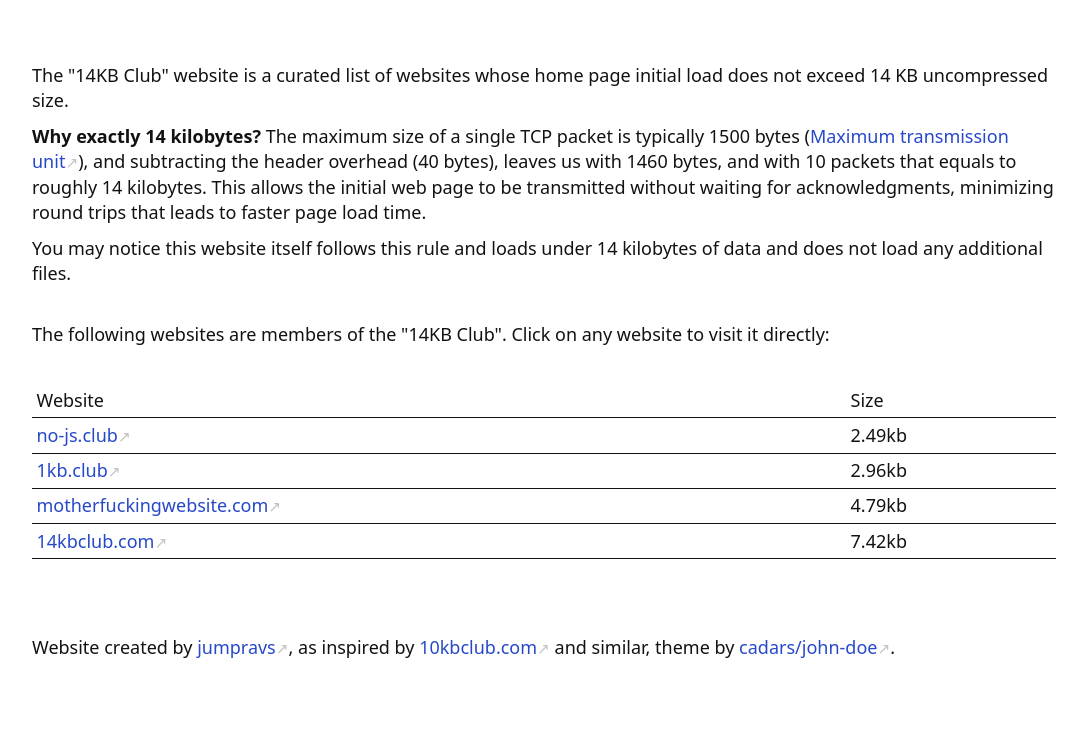
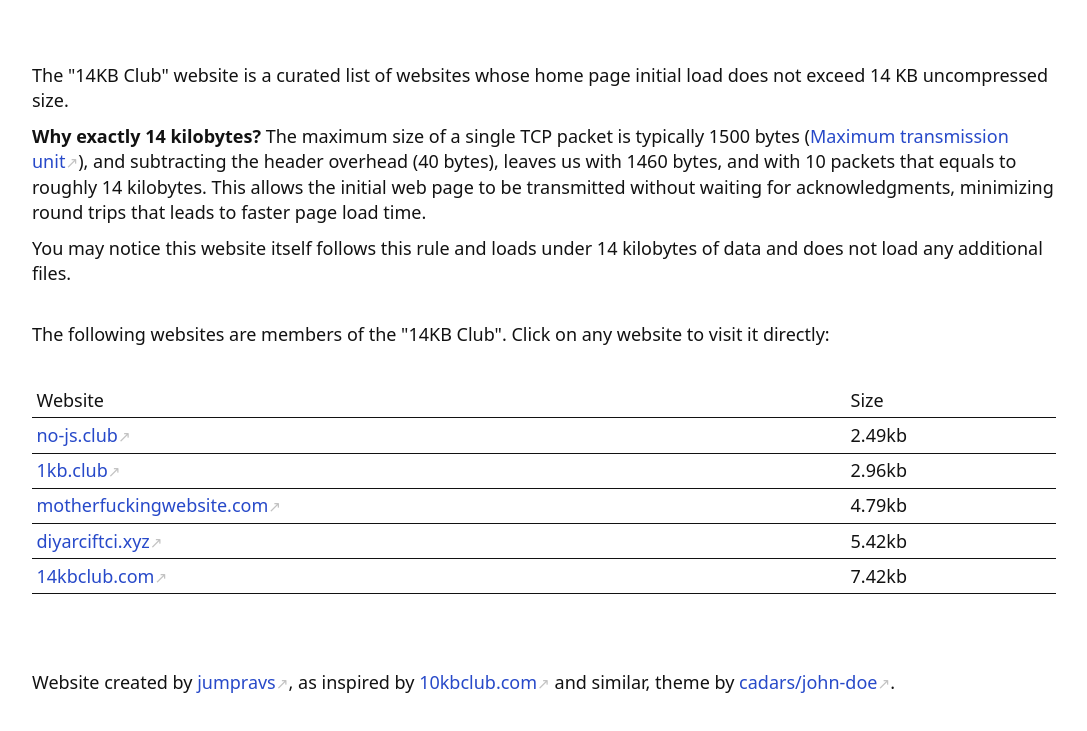
Before and after one commit to diyarciftci1/14kbclub, a website: page index.html in a window 1280 px wide. Shown: the part 109-840 px from the top of the page, without its empty margins (96-1183 px from the left). Drawn offline with Linux system fonts and the light colour scheme.

Commit message:
Adding diyarciftci.xyz

```diff
--- a/index.html
+++ b/index.html
@@ -88,6 +88,10 @@
                         <tr>
                             <td><a href="https://motherfuckingwebsite.com/">motherfuckingwebsite.com</a></td>
                             <td>4.79kb</td>
+                        </tr>
+                        <tr>
+                            <td><a href="https://diyarciftci.xyz/">diyarciftci.xyz</a></td>
+                            <td>5.42kb</td>
                         </tr>
                         <tr>
                             <td><a href="https://14kbclub.com/">14kbclub.com</a></td>
```
